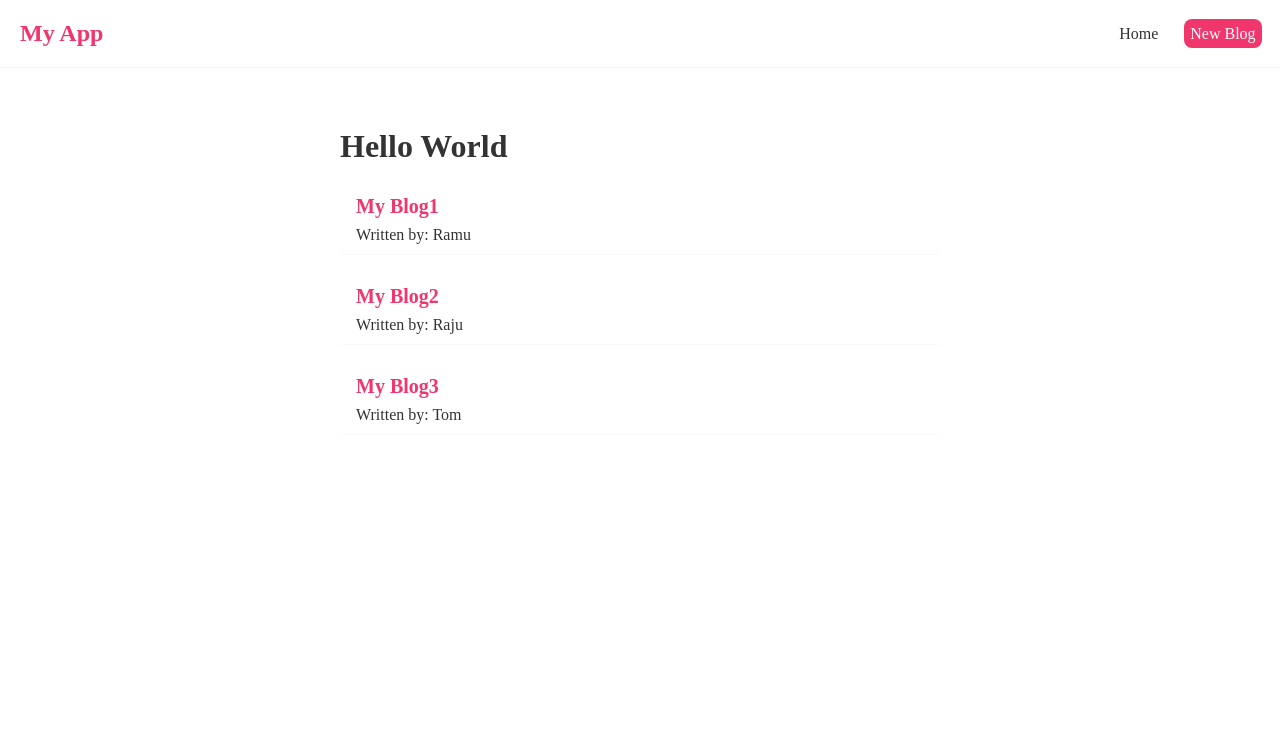
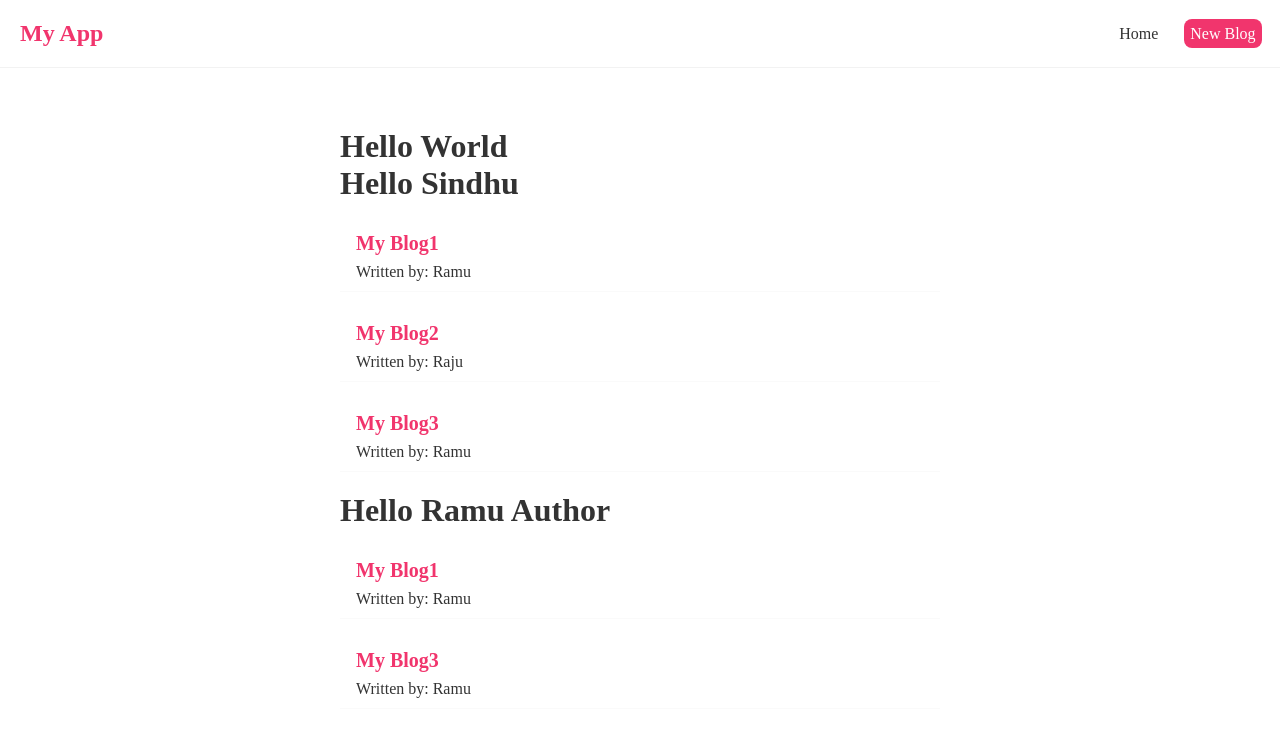
Before and after one commit to jsm1306/myblog, a React (Create React App) app: page / in a window 1280 px wide. Shown: the top 736 px of the page. Built offline with nearby package versions, Linux system fonts and the light colour scheme.

Commit message:
Experiment12

```diff
--- /dev/null
+++ b/src/BlogList.js
@@ -0,0 +1,20 @@
+const BlogList = (props) => {
+    const blogs = props.blogs;
+    const title = props.title
+    return (
+        <div className="BlogList">
+            <h1>{title}</h1>
+            <div className="home">
+    {blogs.map((blog) => (
+    <div className="blog-preview">
+    <h2>{blog.title}</h2>
+    <p>Written by: {blog.author}</p>
+    </div>
+    ))
+    }
+    </div>
+        </div>
+     );
+}
+
+export default BlogList;
--- a/src/Home.js
+++ b/src/Home.js
@@ -1,19 +1,15 @@
 import { useState } from 'react'
+import BlogList from './BlogList';
 const Home = () => {
     const [blogs,setBlogs]=useState([
     {title:"My Blog1", body:"Body of Blog1", author:"Ramu"},
     {title:"My Blog2", body:"Body of Blog2", author:"Raju"},
-    {title:"My Blog3", body:"Body of Blog3", author:"Tom"}
+    {title:"My Blog3", body:"Body of Blog3", author:"Ramu"}
     ]);
     return (
-    <div className="home">
-    {blogs.map((blog) => (
-    <div className="blog-preview">
-    <h2>{blog.title}</h2>
-    <p>Written by: {blog.author}</p>
-    </div>
-    ))
-    }
+    <div className="Home">
+        <BlogList blogs = {blogs} title = "Hello Sindhu"/>
+        <BlogList blogs = {blogs.filter((blog)=>blog.author==='Ramu')} title = "Hello Ramu Author"/>
     </div>
     );
    }
```
